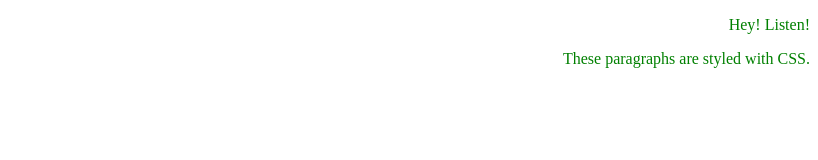
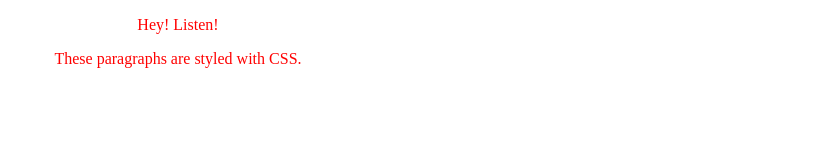
Before and after one commit to CMRandall669/HTML-and-CSS-Projects, a plain HTML site: page Basic_HTML_and_CSS/Basic_HTML_3.html in a window 1280 px wide. Shown: the whole page, without its empty margins (462-1280 px from the left). Drawn offline with Linux system fonts and the light colour scheme.

Commit message:
Created new file and relinked to new CSS file

```diff
--- /dev/null
+++ b/Basic_HTML_and_CSS/Basic_CSS_1.css
@@ -0,0 +1,4 @@
+p 	{
+		color: red;
+		text-align: center;
+	}
--- a/Basic_HTML_and_CSS/Basic_HTML_3.html
+++ b/Basic_HTML_and_CSS/Basic_HTML_3.html
@@ -1,7 +1,7 @@
 <!DOCTYPE html>
 <html>
 	<head>
-	<link rel="stylesheet" type="text/css" href="My_Style.css">
+	<link rel="stylesheet" type="text/css" href="Basic_CSS_1.css">
 	</head>
 	<body>
 		<p>Hey! Listen!</p>
```
